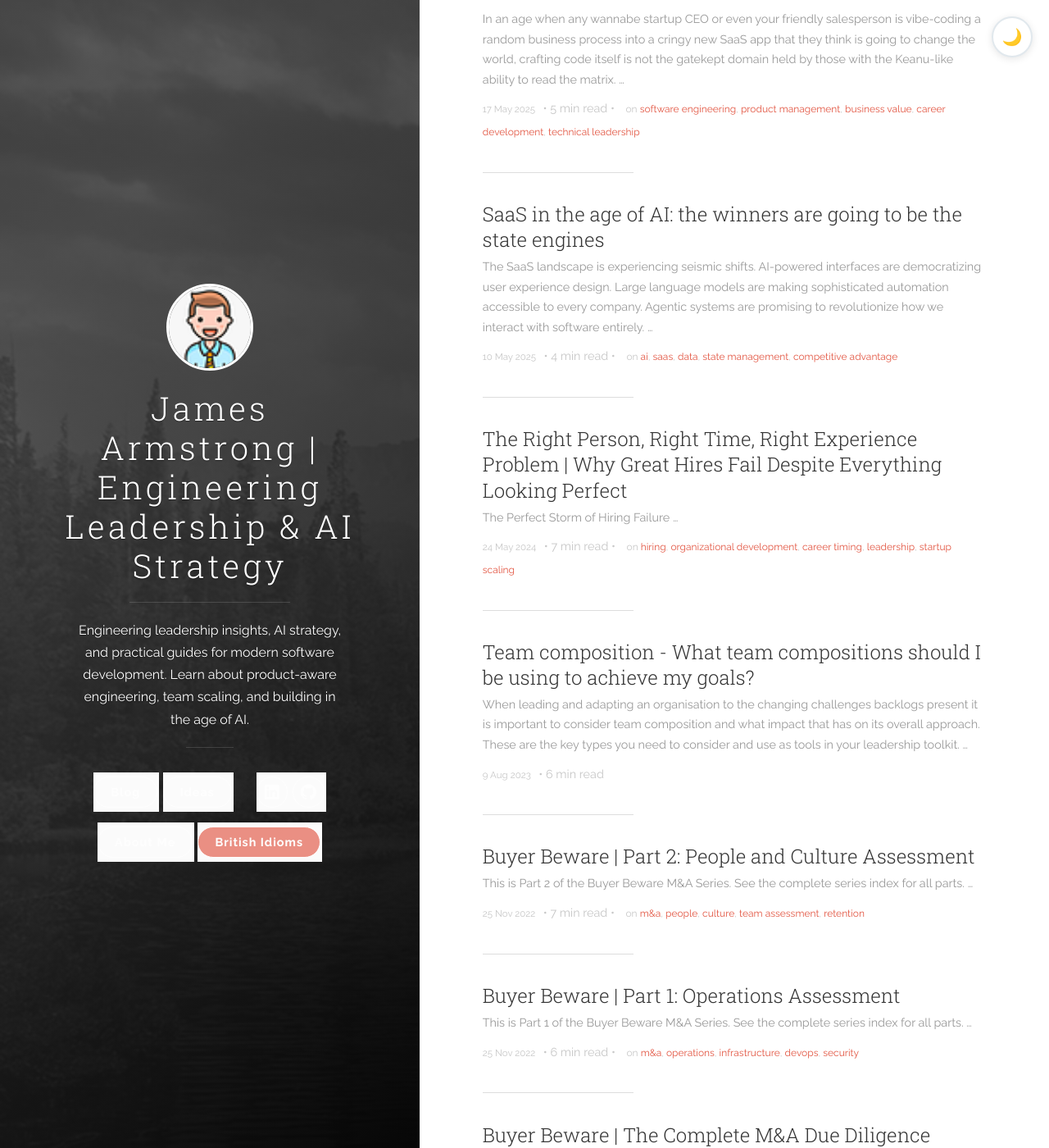
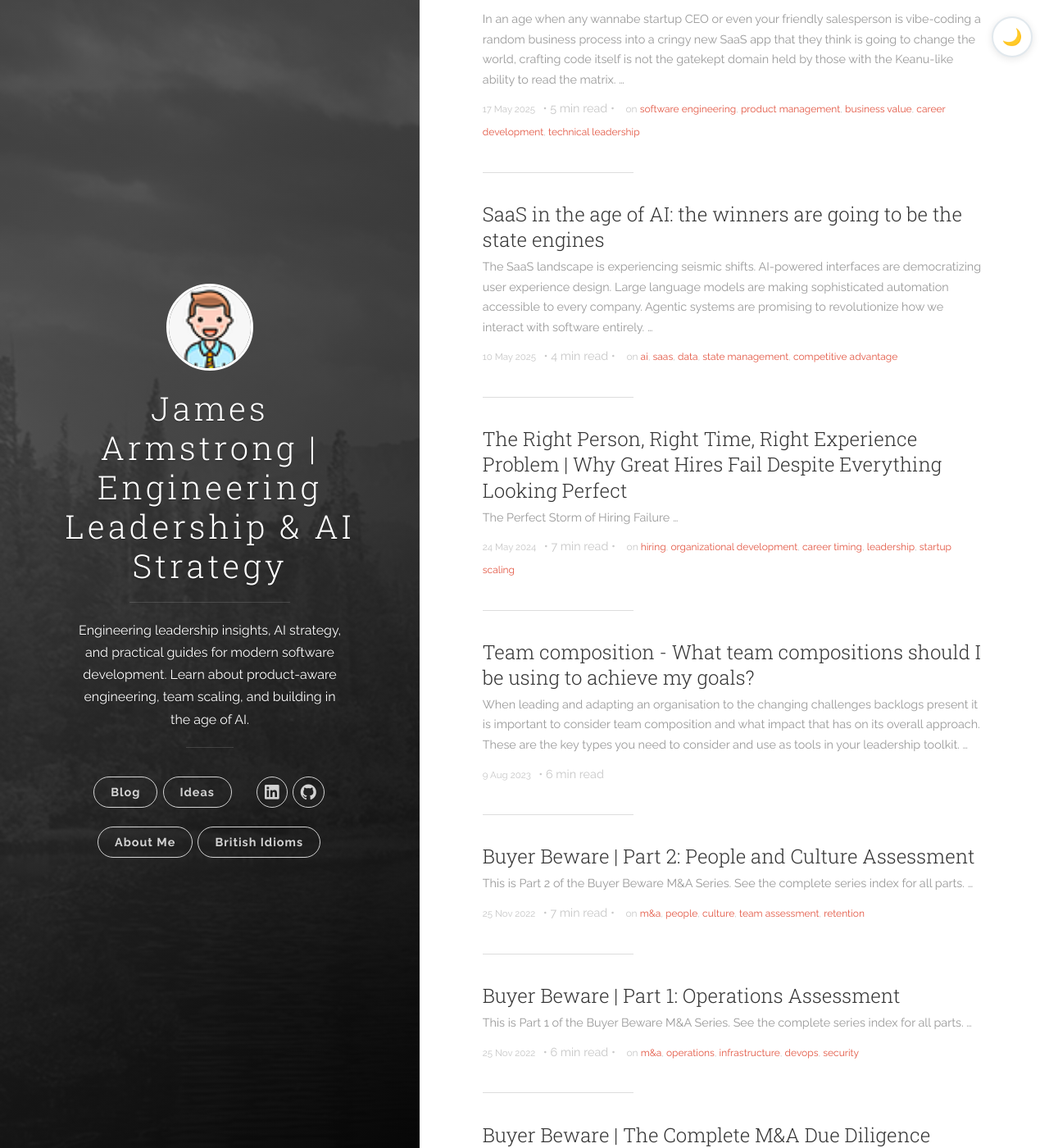
Before and after one commit to nomadicj/nomadicj.github.io, a Jekyll site: the page built from index.html, in a window 1280 px wide and 1400 px high, scrolled down 432 px. Shown: the whole window at 82% size. Built offline with Jekyll 4.4.1, drawn with Linux system fonts in a browser that asks for light colours; the list of posts is cut into pages by our own code.

Commit message:
Fix navigation button styling in dark mode
- Exclude navigation buttons from dark mode background changes
- Preserve original transparent/semi-transparent button styling
- Maintain theme consistency for Blog, Ideas, About Me, British Idioms buttons

```diff
--- a/css/main.scss
+++ b/css/main.scss
@@ -74,8 +74,12 @@ body {
   color: var(--text-color);
 }
 
-.navigation {
-  background-color: var(--nav-bg);
+/* Exclude navigation buttons from dark mode background changes */
+.navigation,
+.navigation__item,
+.navigation__item a,
+.cover-navigation {
+  background-color: initial !important;
 }
 
 .post-list__post-title a,
```
